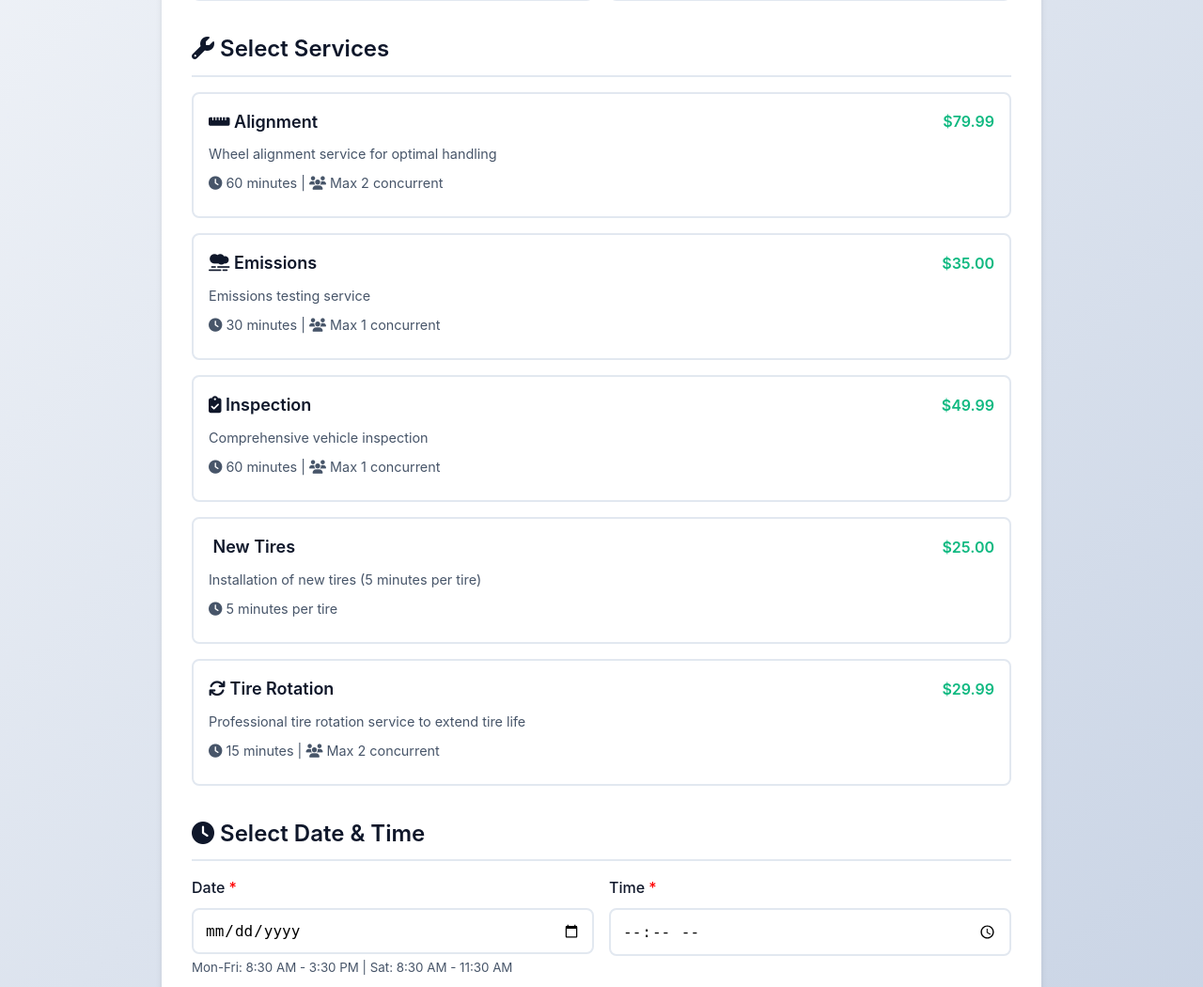
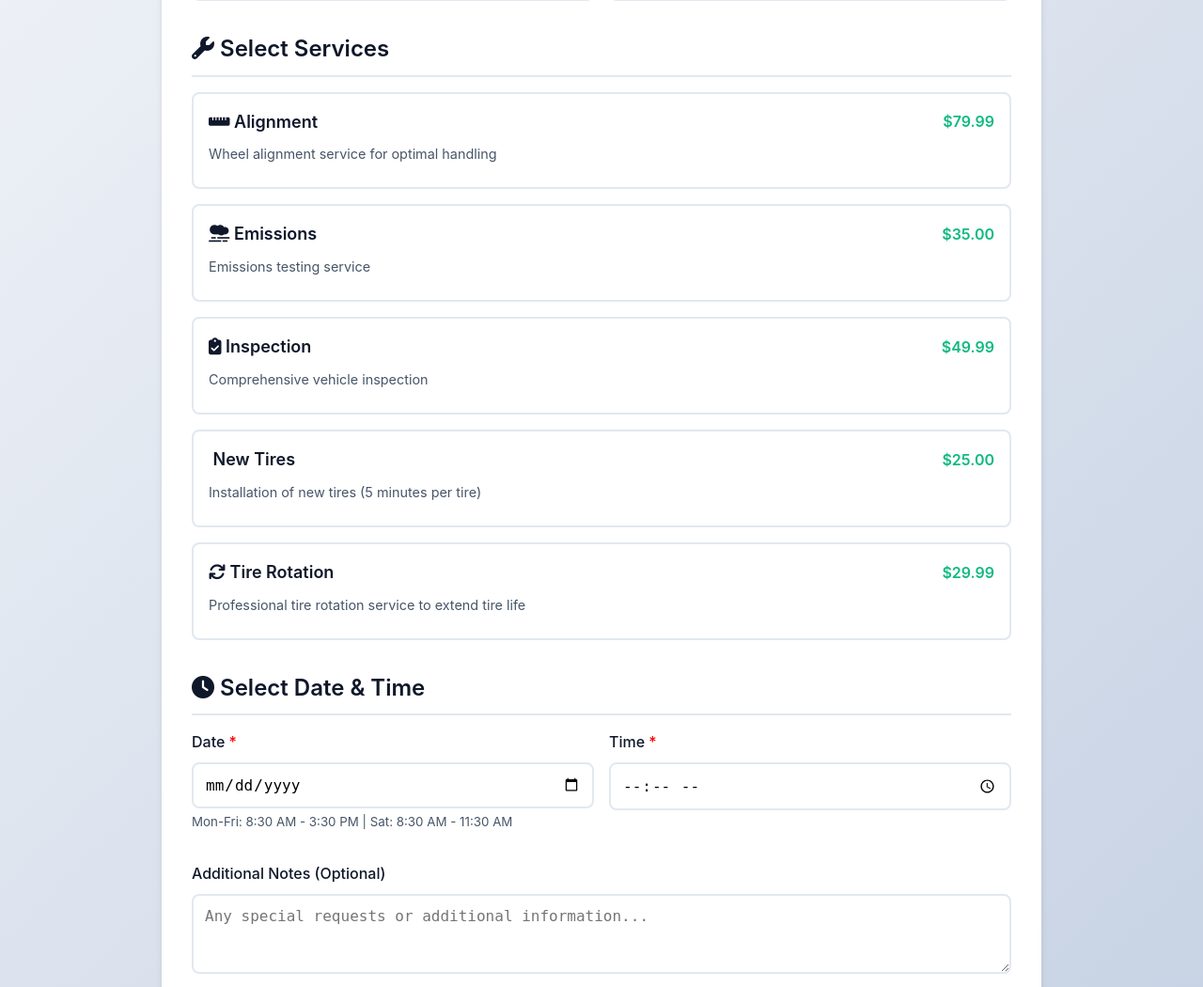
Before and after one commit to cre8tions/test, a Flask app: page /appointments in a window 1280 px wide. Shown: the part 544-1594 px from the top of the page at 94% size. Run offline with Flask 3, Linux system fonts and the light colour scheme; data comes from the database, SQL or seed files in the repository.

Commit message:
Hide work time details from customer appointment view
Co-authored-by: cre8tions <2237676+cre8tions@users.noreply.github.com>

```diff
--- a/templates/appointments.html
+++ b/templates/appointments.html
@@ -110,10 +110,6 @@
                 </h3>
                 <div id="summary-list" style="margin-bottom: 0.5rem;"></div>
                 <div style="display: flex; justify-content: space-between; padding-top: 0.5rem; border-top: 1px solid var(--border-color); margin-top: 0.5rem;">
-                    <span style="font-weight: 600;">Total Duration:</span>
-                    <span id="total-duration" style="font-weight: 600; color: var(--primary-color);">0 minutes</span>
-                </div>
-                <div style="display: flex; justify-content: space-between;">
                     <span style="font-weight: 600;">Total Price:</span>
                     <span id="total-price" style="font-weight: 600; color: var(--success-color); font-size: 1.25rem;">$0.00</span>
                 </div>
@@ -307,11 +303,6 @@ document.addEventListener('DOMContentLoaded', function() {
             card.className = 'service-item-card';
             card.dataset.serviceId = item.id;
 
-            let durationText = `${item.duration_minutes} minutes`;
-            if (item.name === 'New Tires') {
-                durationText = `${item.duration_minutes} minutes per tire`;
-            }
-
             card.innerHTML = `
                 <div class="service-item-header">
                     <span class="service-item-name">
@@ -322,10 +313,6 @@ document.addEventListener('DOMContentLoaded', function() {
                 </div>
                 <div class="service-item-details">
                     ${escapeHtml(item.description)}
-                </div>
-                <div class="service-item-details">
-                    <i class="fas fa-clock"></i> ${durationText}
-                    ${item.max_concurrent < 999 ? ` | <i class="fas fa-users"></i> Max ${item.max_concurrent} concurrent` : ''}
                 </div>
                 ${item.name === 'New Tires' ? `
                 <div class="quantity-control" style="display: none;">
@@ -411,11 +398,10 @@ document.addEventListener('DOMContentLoaded', function() {
             totalPrice += price;
 
             const quantityText = service.quantity > 1 ? ` (x${service.quantity})` : '';
-            listHTML += `<div style="margin-bottom: 0.25rem;">• ${escapeHtml(service.name)}${quantityText} - ${duration} min - $${price.toFixed(2)}</div>`;
+            listHTML += `<div style="margin-bottom: 0.25rem;">• ${escapeHtml(service.name)}${quantityText} - $${price.toFixed(2)}</div>`;
         });
 
         summaryList.innerHTML = listHTML;
-        document.getElementById('total-duration').textContent = `${totalDuration} minutes`;
         document.getElementById('total-price').textContent = `$${totalPrice.toFixed(2)}`;
     }
 
```
